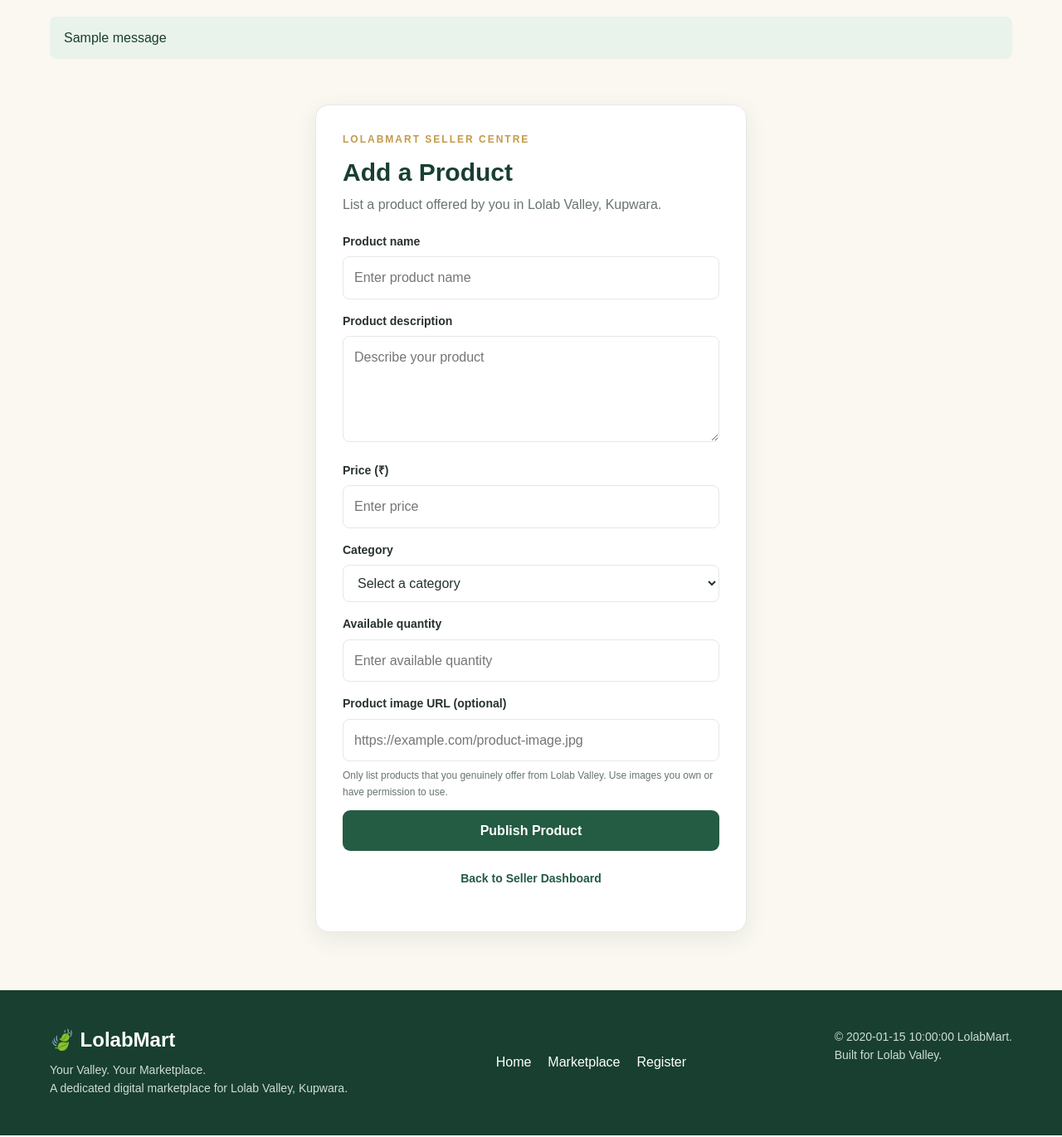
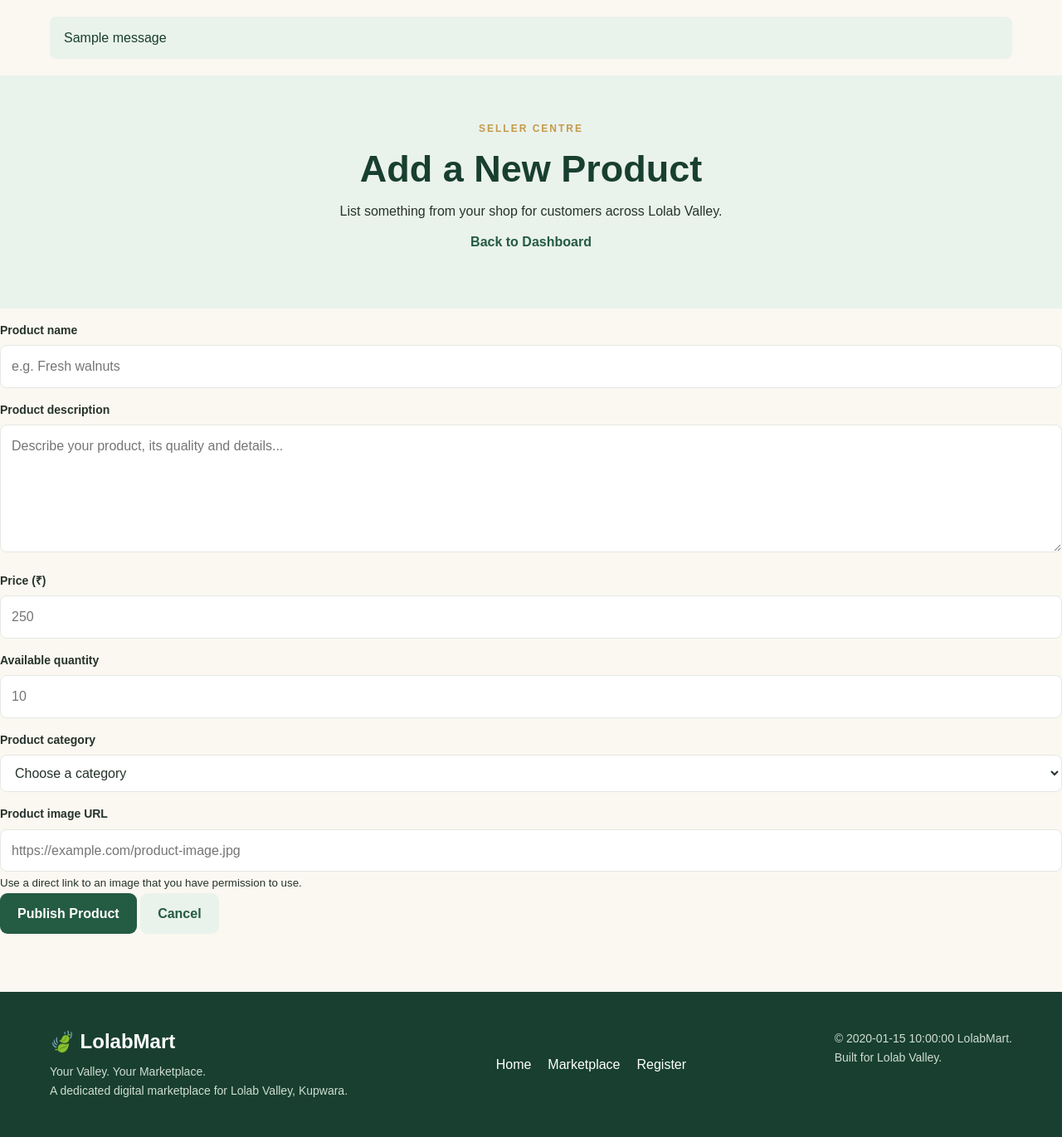
Before and after one commit to Xhkbasharat/lolabmart-ecommerce, a Python web app: template templates/create_product.html in a window 1280 px wide. Shown: the part 114-1485 px from the top of the page at 83% size. Run offline with Jinja, Linux system fonts and the light colour scheme; the template is opened without the code that fills it: most values are stand-ins (such as "Sample title", 1, 10 or a date in 2020); one stand-in notice (Sample message) is shown.

Commit message:
Refactor create product form for better usability
Updated the product creation form layout and labels for clarity. Enhanced user guidance with improved placeholders and added a cancel button.

```diff
--- a/templates/create_product.html
+++ b/templates/create_product.html
@@ -1,38 +1,48 @@
-
 {% extends "base.html" %}
 
-{% block title %}Add Product | LolabMart{% endblock %}
+{% block title %}Add a Product | LolabMart{% endblock %}
 
 {% block content %}
-<section class="auth-section">
-    <div class="auth-card product-form-card">
-        <p class="eyebrow">LOLABMART SELLER CENTRE</p>
-        <h1>Add a Product</h1>
-        <p>List a product offered by you in Lolab Valley, Kupwara.</p>
+<section class="page-header">
+    <div>
+        <p class="eyebrow">SELLER CENTRE</p>
+        <h1>Add a New Product</h1>
+        <p>List something from your shop for customers across Lolab Valley.</p>
+    </div>
+    <a href="{{ url_for('seller_dashboard') }}" class="btn btn-secondary">
+        Back to Dashboard
+    </a>
+</section>
 
-        <form method="POST" action="{{ url_for('create_product') }}">
+<section class="form-section">
+    <form method="POST" class="form-card">
         <input type="hidden" name="csrf_token" value="{{ csrf_token() }}">
 
+        <div class="form-group">
             <label for="name">Product name</label>
             <input
                 type="text"
                 id="name"
                 name="name"
-                maxlength="150"
-                placeholder="Enter product name"
+                placeholder="e.g. Fresh walnuts"
+                maxlength="120"
                 required
             >
+        </div>
 
+        <div class="form-group">
             <label for="description">Product description</label>
             <textarea
                 id="description"
                 name="description"
-                rows="4"
-                maxlength="2000"
-                placeholder="Describe your product"
+                rows="5"
+                placeholder="Describe your product, its quality and details..."
                 required
             ></textarea>
+        </div>
 
+        <div class="form-row">
+            <div class="form-group">
                 <label for="price">Price (₹)</label>
                 <input
                     type="number"
@@ -40,20 +50,12 @@
                     name="price"
                     min="0.01"
                     step="0.01"
-                placeholder="Enter price"
+                    placeholder="250"
                     required
                 >
+            </div>
 
-            <label for="category">Category</label>
-            <select id="category" name="category" required>
-                <option value="">Select a category</option>
-                <option value="Local Produce">Local Produce</option>
-                <option value="Handmade Crafts">Handmade Crafts</option>
-                <option value="Food Products">Food Products</option>
-                <option value="Clothing & Textiles">Clothing & Textiles</option>
-                <option value="Other">Other</option>
-            </select>
-
+            <div class="form-group">
                 <label for="stock">Available quantity</label>
                 <input
                     type="number"
@@ -61,31 +63,41 @@
                     name="stock"
                     min="0"
                     step="1"
-                placeholder="Enter available quantity"
+                    placeholder="10"
                     required
                 >
+            </div>
+        </div>
 
-            <label for="image_url">Product image URL (optional)</label>
+        <div class="form-group">
+            <label for="category">Product category</label>
+            <select id="category" name="category" required>
+                <option value="">Choose a category</option>
+                {% for category in categories %}
+                    <option value="{{ category }}">{{ category }}</option>
+                {% endfor %}
+            </select>
+        </div>
+
+        <div class="form-group">
+            <label for="image_url">Product image URL</label>
             <input
                 type="url"
                 id="image_url"
                 name="image_url"
                 placeholder="https://example.com/product-image.jpg"
             >
+            <small>Use a direct link to an image that you have permission to use.</small>
+        </div>
 
-            <p class="form-note">
-                Only list products that you genuinely offer from Lolab Valley.
-                Use images you own or have permission to use.
-            </p>
-
-            <button type="submit" class="btn btn-primary btn-full">
+        <div class="form-actions">
+            <button type="submit" class="btn btn-primary">
                 Publish Product
             </button>
+            <a href="{{ url_for('seller_dashboard') }}" class="btn btn-secondary">
+                Cancel
+            </a>
+        </div>
     </form>
-
-        <p class="auth-switch">
-            <a href="{{ url_for('seller_dashboard') }}">Back to Seller Dashboard</a>
-        </p>
-    </div>
 </section>
 {% endblock %}
```
Lines whose indentation alone changed are shown as unchanged.
